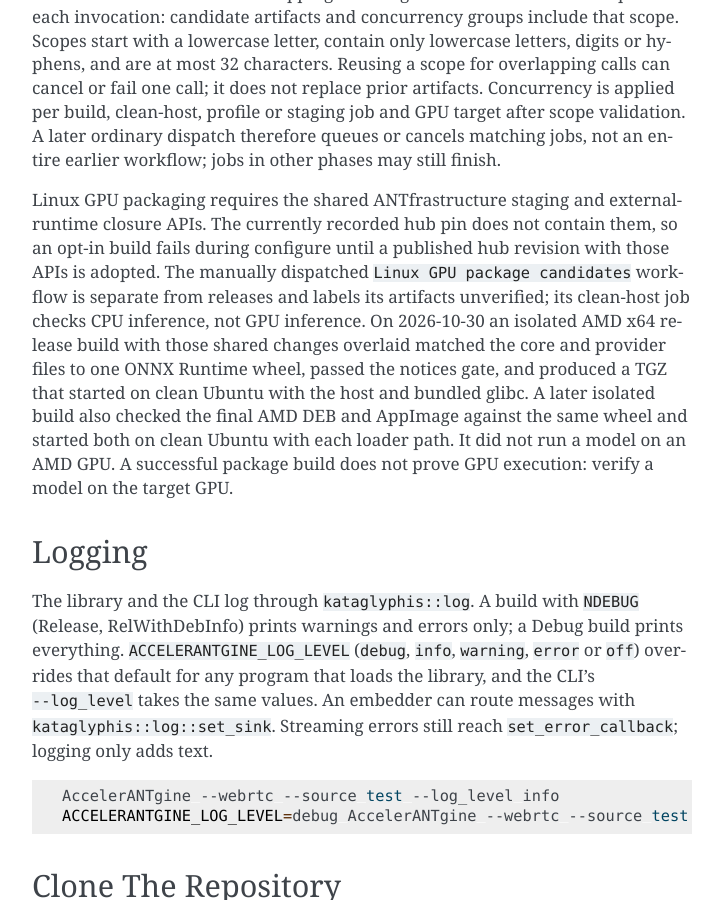
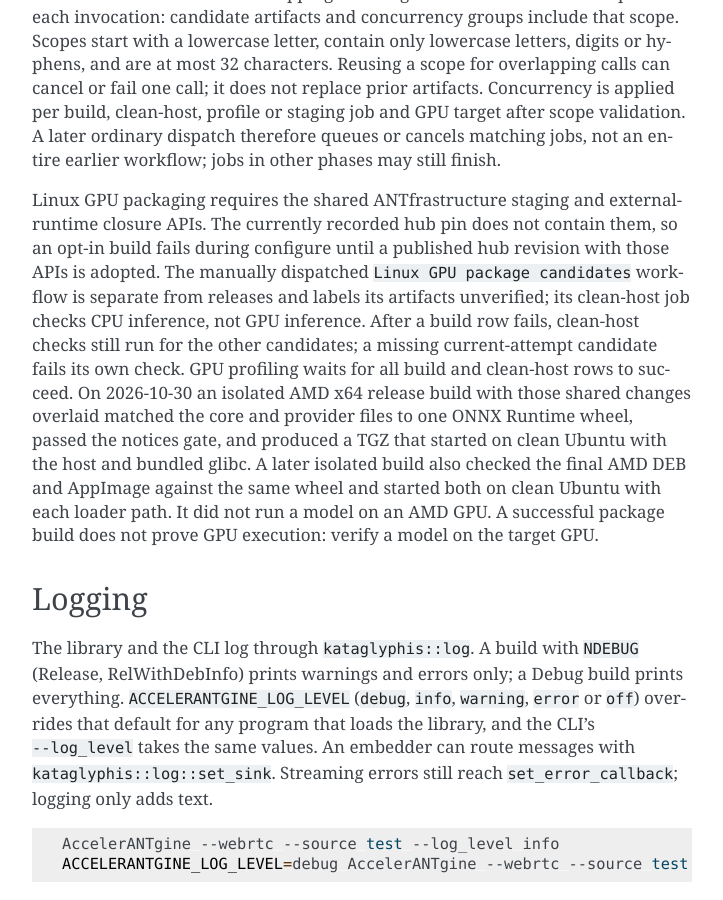
Before and after one commit to Kataglyphis/AccelerANTgine, a Sphinx documentation site: the page built from docs/source/getting_started.rst, in a window 1280 px wide and 900 px high, scrolled down 4077 px. Shown: the whole window, without its empty margins (388-1111 px from the left). Built offline with Sphinx 7.4.7, drawn with Linux system fonts in a browser that asks for light colours.

Commit message:
Check successful GPU candidates after matrix failures

```diff
--- a/docs/source/getting_started.rst
+++ b/docs/source/getting_started.rst
@@ -166,7 +166,10 @@
 The currently recorded hub pin does not contain them, so an opt-in build fails during configure
 until a published hub revision with those APIs is adopted. The manually dispatched
 ``Linux GPU package candidates`` workflow is separate from releases and labels its artifacts
-unverified; its clean-host job checks CPU inference, not GPU inference. On 2026-10-30 an isolated
+unverified; its clean-host job checks CPU inference, not GPU inference. After a build row fails,
+clean-host checks still run for the other candidates; a missing current-attempt candidate
+fails its own check. GPU profiling waits for all build and clean-host rows to succeed.
+On 2026-10-30 an isolated
 AMD x64 release build with those shared changes overlaid matched
 the core and provider files to one ONNX Runtime wheel, passed the notices gate, and produced a
 TGZ that started on clean Ubuntu with the host and bundled glibc. A later isolated build also
```
Also changed, not shown: 2 other files.
